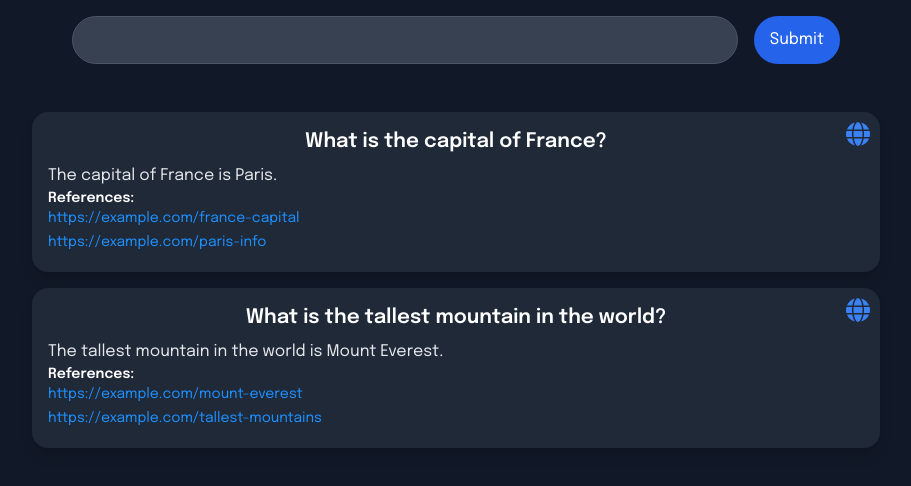
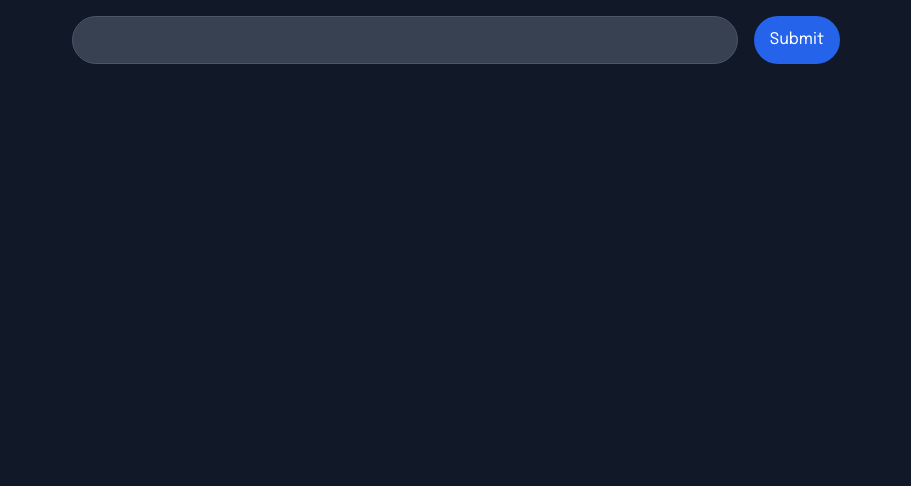
Before and after one commit to supremex04/Questor, a React (Create React App) app in the folder web/: page / in a window 1280 px wide. Shown: the top 486 px of the page, without its empty margins (184-1095 px from the left). Built offline with nearby package versions, Linux system fonts and the light colour scheme.

Commit message:
generationfix

```diff
--- a/web/src/components/Query.jsx
+++ b/web/src/components/Query.jsx
@@ -1,33 +1,10 @@
-import React, { useState, useEffect } from 'react';
+import React, { useState } from 'react';
 import Search from './Search';
 import Answer from './Answer';
 
 const QueryComponent = () => {
     const [history, setHistory] = useState([]);
     const [loading, setLoading] = useState(false);
-
-    useEffect(() => {
-        // Add dummy data for testing
-        const dummyData = [
-            {
-                question: "What is the capital of France?",
-                answer: "The capital of France is Paris.",
-                urls: [
-                    "https://example.com/france-capital",
-                    "https://example.com/paris-info"
-                ]
-            },
-            {
-                question: "What is the tallest mountain in the world?",
-                answer: "The tallest mountain in the world is Mount Everest.",
-                urls: [
-                    "https://example.com/mount-everest",
-                    "https://example.com/tallest-mountains"
-                ]
-            }
-        ];
-        setHistory(dummyData);
-    }, []);
 
     const addHistory = (question, answer, urls) => {
         setHistory((prevHistory) => [{ question, answer, urls }, ...prevHistory]);
```
